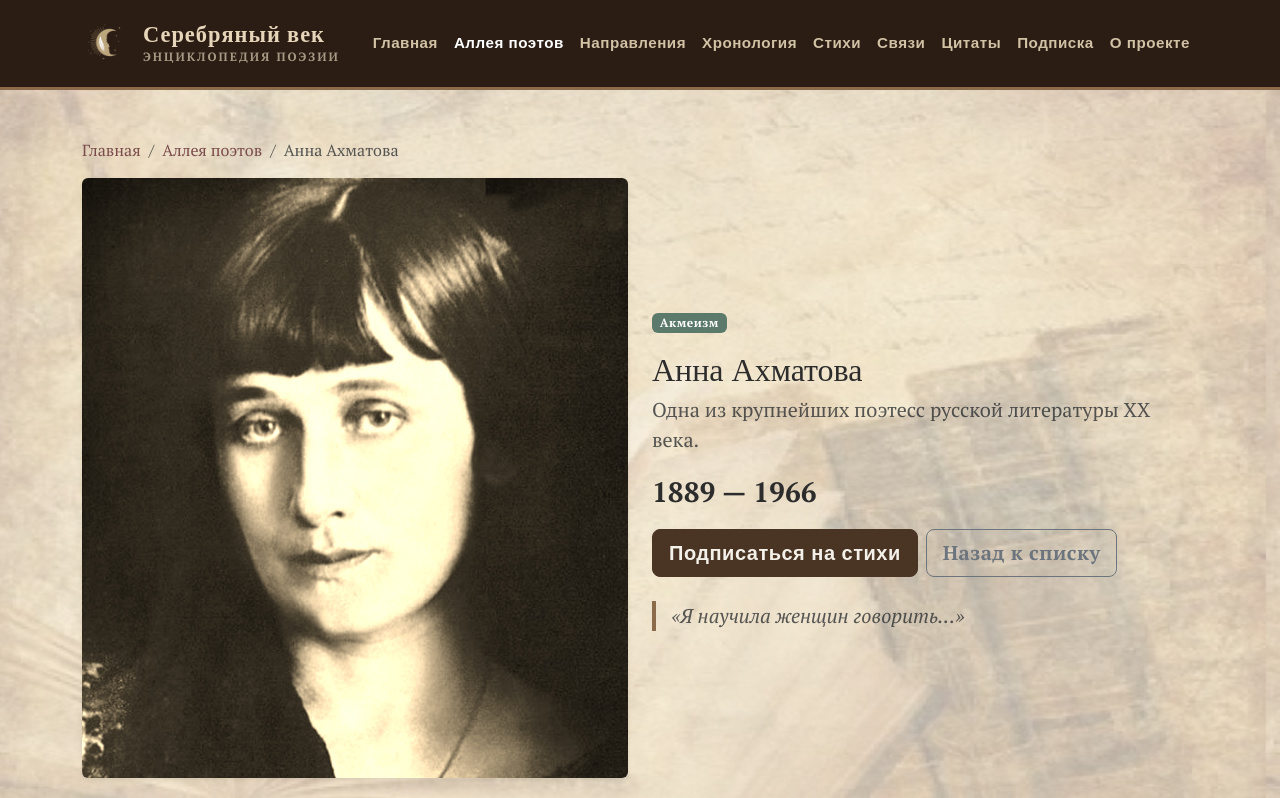
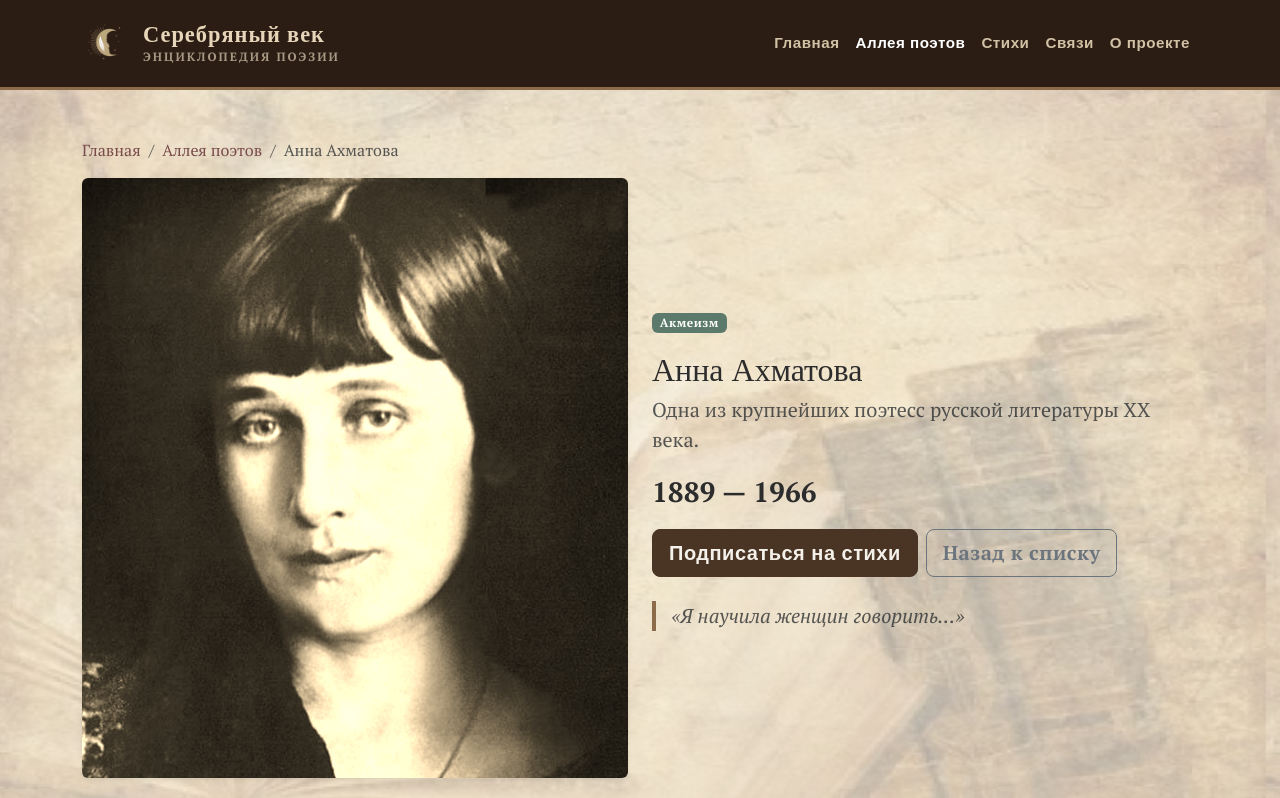
Before and after one commit to ITea-programmer/kr2-bootstrap-shop, a plain HTML site: page ahmatova.html in a window 1280 px wide. Shown: the top 798 px of the page. Drawn offline with nearby package versions, Linux system fonts and the light colour scheme; a web font is replaced by a local one.

Commit message:
feat: deleate old pages

```diff
--- a/ahmatova.html
+++ b/ahmatova.html
@@ -24,12 +24,8 @@
                 <ul class="navbar-nav ms-auto">
                     <li class="nav-item"><a class="nav-link" href="index.html">Главная</a></li>
                     <li class="nav-item"><a class="nav-link active" href="alley_of_poets.html">Аллея поэтов</a></li>
-                    <li class="nav-item"><a class="nav-link" href="directions.html">Направления</a></li>
-                    <li class="nav-item"><a class="nav-link" href="timeline.html">Хронология</a></li>
                     <li class="nav-item"><a class="nav-link" href="poems.html">Стихи</a></li>
                     <li class="nav-item"><a class="nav-link" href="relationships.html">Связи</a></li>
-                    <li class="nav-item"><a class="nav-link" href="quotes.html">Цитаты</a></li>
-                    <li class="nav-item"><a class="nav-link" href="subscribe.html">Подписка</a></li>
                     <li class="nav-item"><a class="nav-link" href="about_us.html">О проекте</a></li>
                 </ul>
             </div>
```
Also changed, not shown: about_us.html (+0 -1 lines), alley_of_poets.html (+0 -4 lines), belyi.html (+0 -4 lines), blok.html (+0 -4 lines), bryusov.html (+0 -4 lines), cvetaeva.html (+0 -4 lines), esenin.html (+0 -4 lines), mariengof.html (+0 -4 lines), mayakovskiy.html (+0 -4 lines), poems.html (+0 -1 lines), relationships.html (+0 -4 lines), shershenevich.html (+0 -4 lines).
